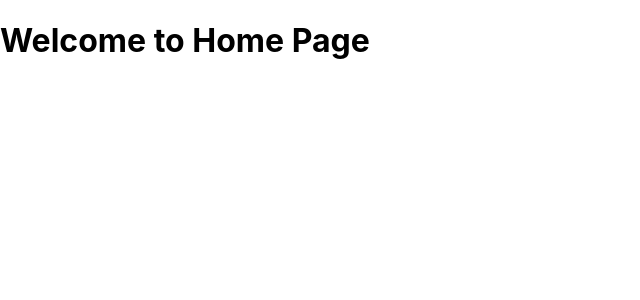
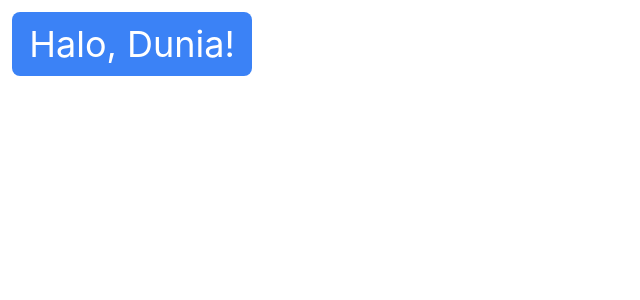
Before and after one commit to AliMasykur10/bagusportfolio, a React (Create React App) app: page / in a window 1280 px wide. Shown: the top 300 px of the page, without its empty margins (0-640 px from the left). Built offline with nearby package versions, Linux system fonts and the light colour scheme.

Commit message:
menambahkan tailwind dan mencoba beberapa

```diff
--- a/package.json
+++ b/package.json
@@ -36,5 +36,8 @@
       "last 1 firefox version",
       "last 1 safari version"
     ]
+  },
+  "devDependencies": {
+    "tailwindcss": "^3.3.2"
   }
 }
--- a/src/App.css
+++ /dev/null
@@ -1,38 +0,0 @@
-.App {
-  text-align: center;
-}
-
-.App-logo {
-  height: 40vmin;
-  pointer-events: none;
-}
-
-@media (prefers-reduced-motion: no-preference) {
-  .App-logo {
-    animation: App-logo-spin infinite 20s linear;
-  }
-}
-
-.App-header {
-  background-color: #282c34;
-  min-height: 100vh;
-  display: flex;
-  flex-direction: column;
-  align-items: center;
-  justify-content: center;
-  font-size: calc(10px + 2vmin);
-  color: white;
-}
-
-.App-link {
-  color: #61dafb;
-}
-
-@keyframes App-logo-spin {
-  from {
-    transform: rotate(0deg);
-  }
-  to {
-    transform: rotate(360deg);
-  }
-}
--- a/src/App.js
+++ b/src/App.js
@@ -1,5 +1,4 @@
 import { BrowserRouter as Router, Route, Routes } from "react-router-dom";
-import "./App.css";
 import HomePage from "./pages/home/Home";
 import AboutPage from "./pages/about/About";
 
--- a/src/index.css
+++ b/src/index.css
@@ -1,3 +1,7 @@
+@tailwind base;
+@tailwind components;
+@tailwind utilities;
+
 body {
   margin: 0;
   font-family: -apple-system, BlinkMacSystemFont, "Segoe UI", "Roboto", "Oxygen", "Ubuntu", "Cantarell", "Fira Sans", "Droid Sans", "Helvetica Neue", sans-serif;
--- a/src/pages/home/Home.js
+++ b/src/pages/home/Home.js
@@ -5,7 +5,9 @@ export default function HomePage() {
     <>
       <HeadTitle title="Bagus Portfolio" />
 
-      <h1>Welcome to Home Page</h1>
+      <div className="bg-blue-500 text-white w-24 rounded-lg text-center py-3 m-3 md:w-60">
+        <h1 className="text-4xl">Halo, Dunia!</h1>
+      </div>
     </>
   );
 }
--- /dev/null
+++ b/tailwind.config.js
@@ -0,0 +1,8 @@
+/** @type {import('tailwindcss').Config} */
+module.exports = {
+  content: ["./src/**/*.{html,js}"],
+  theme: {
+    extend: {},
+  },
+  plugins: [],
+};
```
Also changed, not shown: 2 other files (tests, documents, lock files or other folders).
